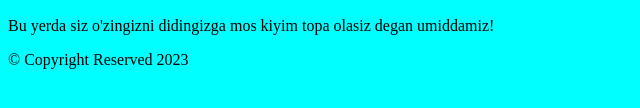
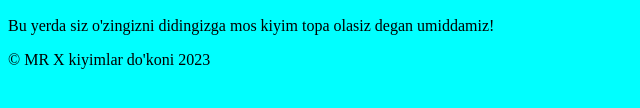
Before and after one commit to Muhammadrizoqori/Online-store, a plain HTML site: page index.html in a window 1280 px wide. Shown: the part 184-292 px from the top of the page, 0-640 px from the left. Drawn offline with Linux system fonts and the light colour scheme.

Commit message:
Men o'zimning mualliflik belgimni kiritdim

```diff
--- a/index.html
+++ b/index.html
@@ -30,7 +30,7 @@
     </main>
 
     <footer>
-        <p>&copy; Copyright Reserved 2023</p>
+        <p>&copy; MR X kiyimlar do'koni 2023</p>
     </footer>
 </body>
 </html>
```
